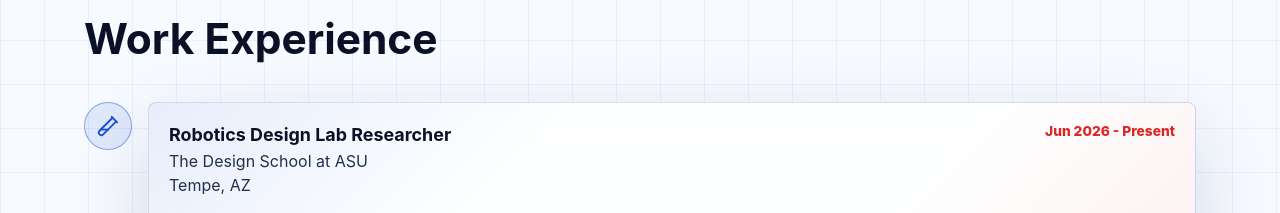
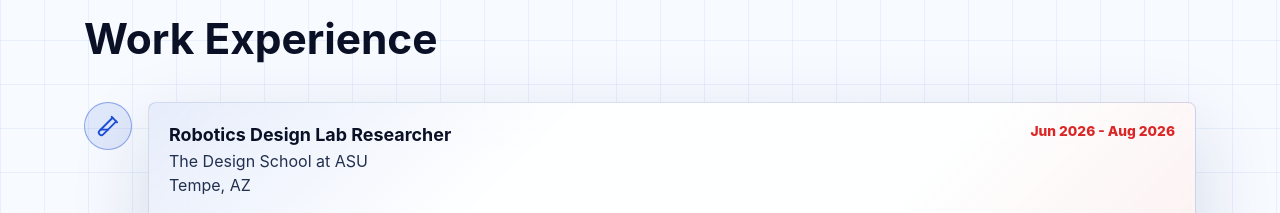
Before and after one commit to tirth1263/tirth-rank-portfolio, a React (Vite) app: page / in a window 1280 px wide. Shown: the part 2380-2593 px from the top of the page. Built offline with nearby package versions, Linux system fonts and the light colour scheme; no server answers.

Commit message:
Update robotics design lab role dates

```diff
--- a/src/data/portfolio.ts
+++ b/src/data/portfolio.ts
@@ -41,7 +41,7 @@ export const work = [
     title: "Robotics Design Lab Researcher",
     company: "The Design School at ASU",
     location: "Tempe, AZ",
-    period: "Jun 2026 - Present",
+    period: "Jun 2026 - Aug 2026",
     icon: TestTube2,
     bullets: [
       "Supporting hands-on robotics, design, prototyping, and innovation work within ASU's Design School research lab.",
@@ -552,7 +552,7 @@ Tirth Rank is a Robotics and AI engineer based in Tempe, Arizona.
 He is pursuing an M.S. in Robotics and Autonomous Systems with an Artificial Intelligence concentration at Arizona State University, with a 3.73 GPA.
 He earned a B.Tech in Artificial Intelligence and Machine Learning from SVKM's NMIMS, MPSTME, with a 3.75 GPA.
 His work spans data science, machine learning, computer vision, GenAI workflows, MCP agents, voice AI, active learning, human-in-the-loop AI, immersive technology, XR testing, and robotics systems.
-Current role: Robotics Design Lab Researcher at The Design School at ASU, supporting hands-on robotics, design, prototyping, innovation, creative learning, and research in the design lab.
+Completed role: Robotics Design Lab Researcher at The Design School at ASU from June 2026 to August 2026, supporting hands-on robotics, design, prototyping, innovation, creative learning, and research in the design lab.
 Current role: Volumetric Innovation Fellow at ASU MESH Labs, supporting immersive and volumetric technology projects, data capture workflows, prototype development, calibration, testing, Python/OpenCV/Linux validation, and automation scripts.
 Previous role: XR Quality Assurance and Testing at ASU MESH Labs, performing functional and performance testing on XR applications, documenting defects, validating workflows, and improving immersive system reliability.
 Previous internships: Artificial Intelligence Intern at Codec Technologies India, Machine Learning Intern at Bacancy Technology, and Deloitte Data Analytics Virtual Internship via Forage.
```
